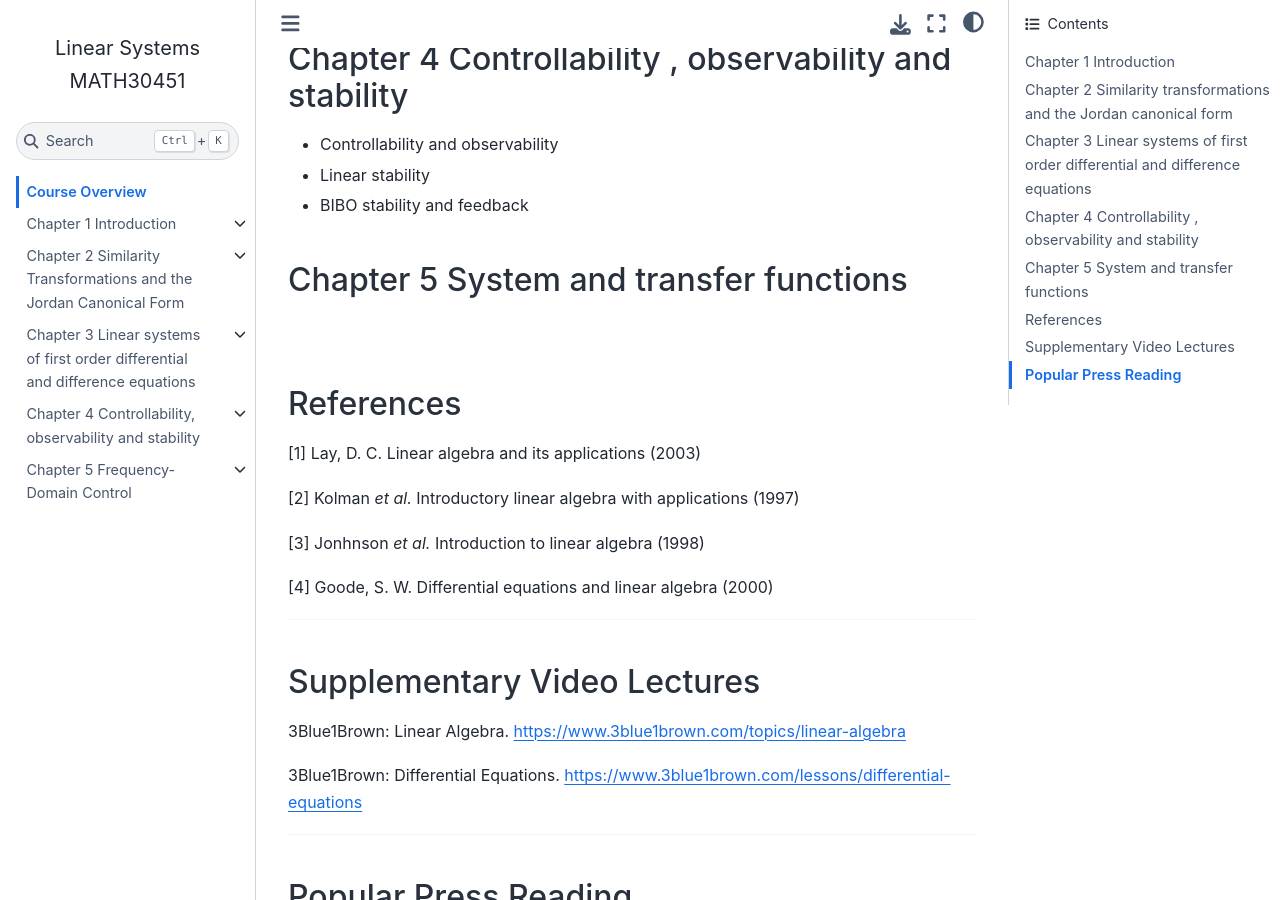
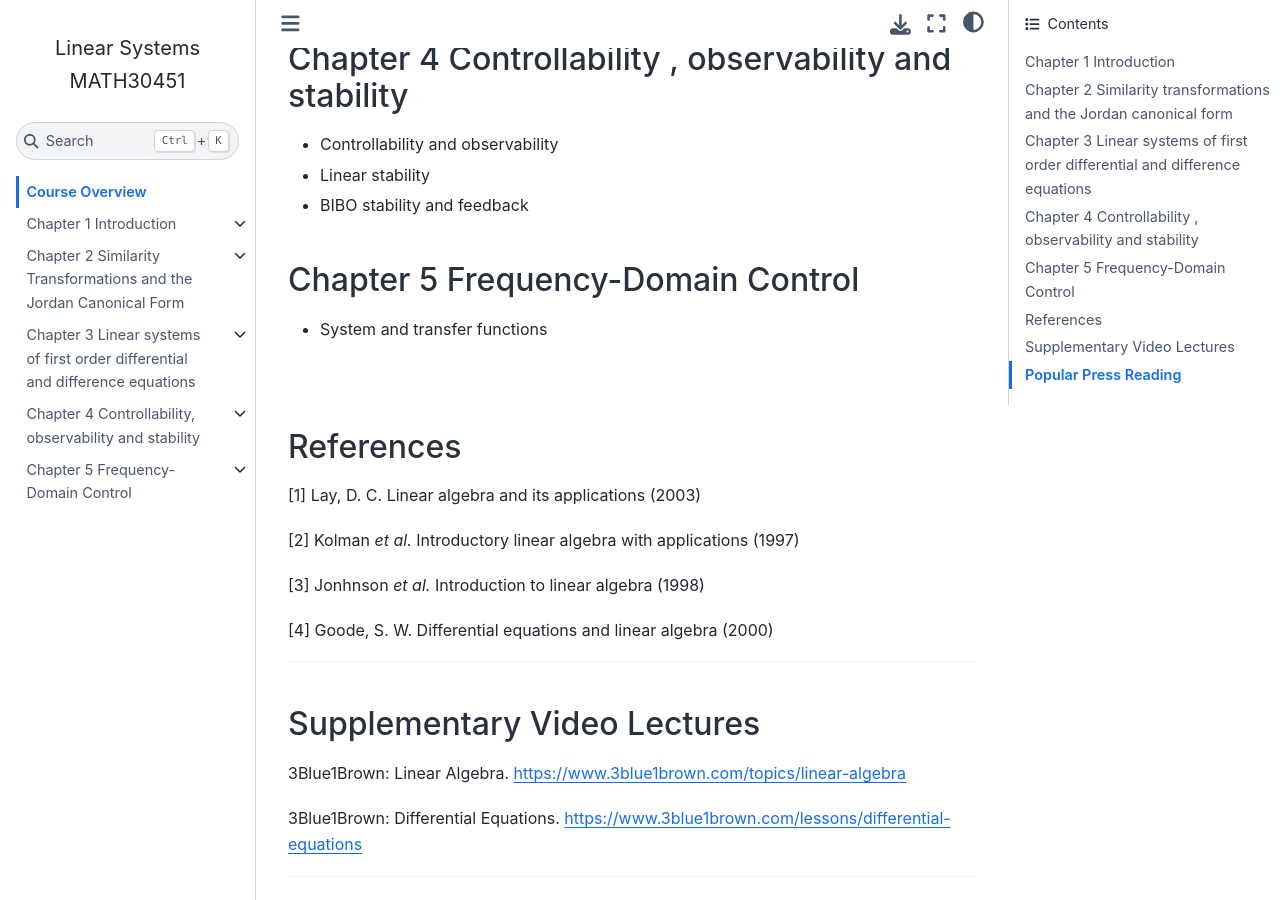
Before and after one commit to jjcrofts77/Linear-Systems-MATH30451, a Jupyter Book: the page built from intro.md, in a window 1280 px wide and 900 px high, scrolled down 1001 px. Built offline with Jupyter Book 1.0.4 settings and Sphinx 7.4.7 and the Sphinx Book theme 1.1.4, drawn with Linux system fonts in a browser that asks for light colours.

Commit message:
Update intro.md

```diff
--- a/intro.md
+++ b/intro.md
@@ -29,7 +29,8 @@ This Jupyterbook provides the course notes for the third year module Linear Syst
    - Linear stability
    - BIBO stability and feedback
 
-### Chapter 5 System and transfer functions
+### Chapter 5 Frequency-Domain Control
+   - System and transfer functions
 
 <br>
 
```
